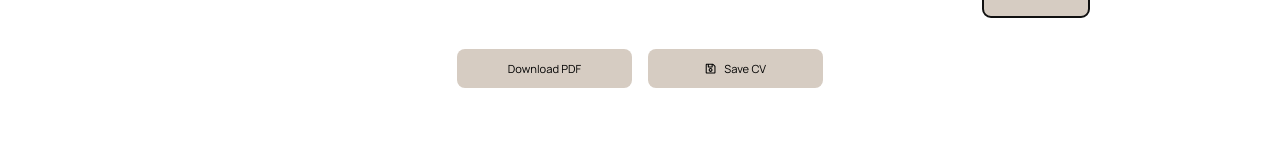
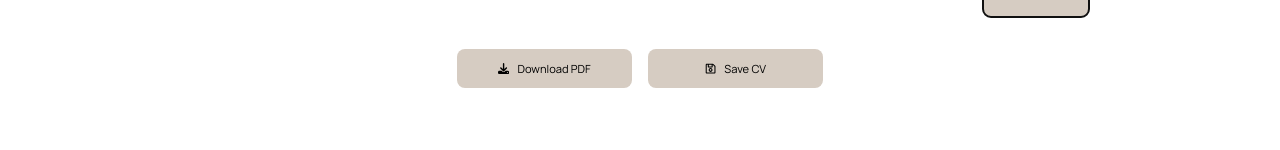
Before and after one commit to dylewskii/cv-builder, a React app in the folder cv-builder/: page / in a window 1280 px wide. Both pictures are taken after a click on the button "Create CV". Shown: the part 215-365 px from the top of the page. Built offline with nearby package versions, Linux system fonts and the light colour scheme; the HTML template or start-up script is replaced by a standard one.

Commit message:
add download icon to dl button

```diff
--- a/cv-builder/src/components/CreateCV.jsx
+++ b/cv-builder/src/components/CreateCV.jsx
@@ -266,6 +266,7 @@ export default function CreateCV() {
                 }, 1350);
               }}
             >
+              <FaDownload />
               Download PDF
             </button>
           )}
```
